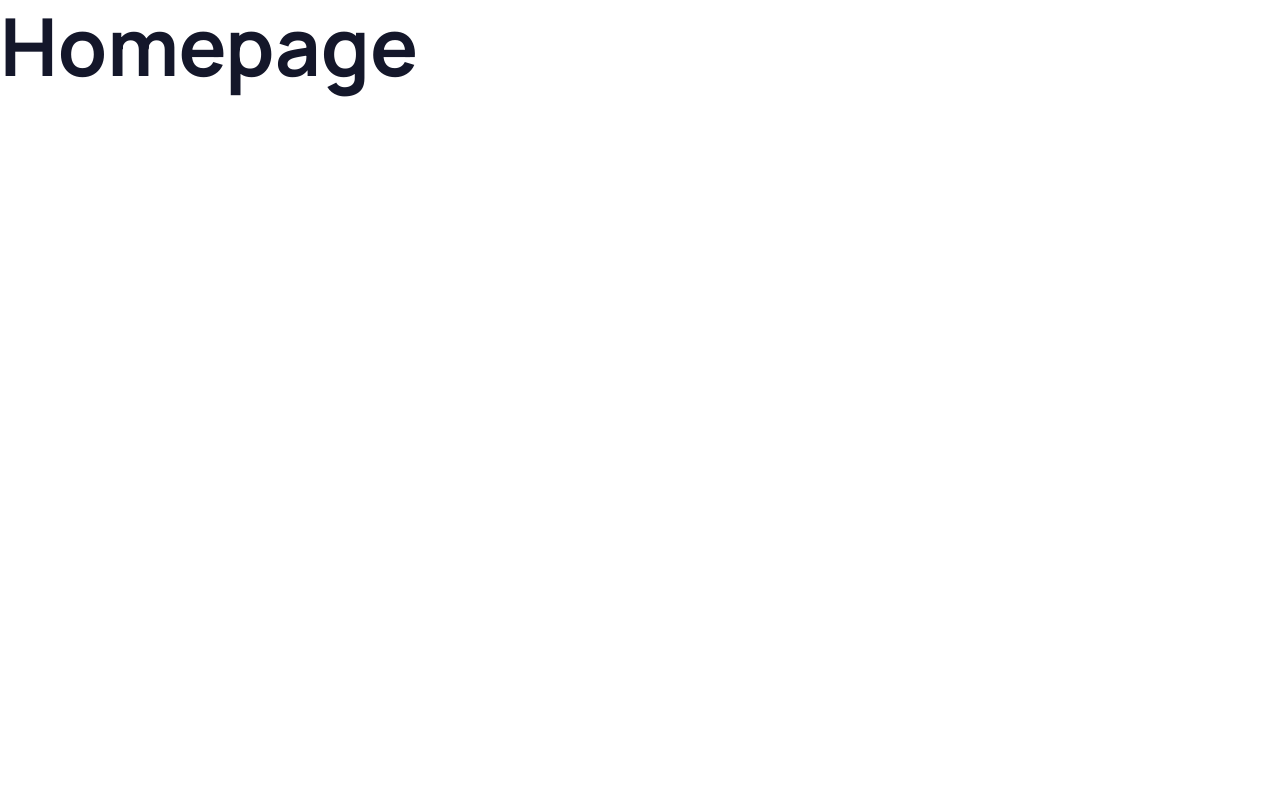
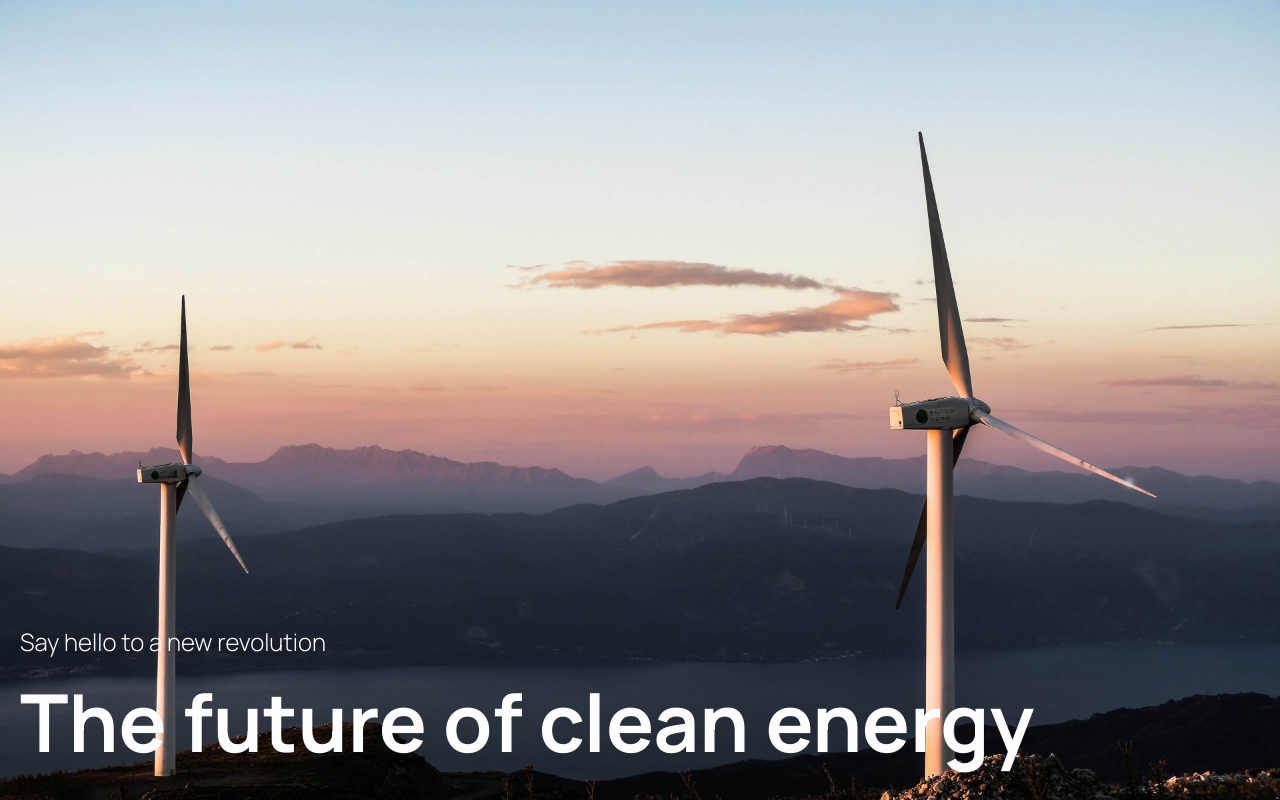
Before and after one commit to wolfpilot/planet-green-plc, a Next.js app: page / in a window 1280 px wide. Built offline with nearby package versions, Linux system fonts and the light colour scheme.

Commit message:
Add Hero component, layout and styling

```diff
--- a/src/app/layout.tsx
+++ b/src/app/layout.tsx
@@ -19,7 +19,7 @@ import DebugGrid from "@components/utils/DebugGrid/DebugGrid"
 import PageWrapper from "@components/layout/PageWrapper/PageWrapper"
 
 const manropeFont = Manrope({
-  weight: ["400", "700"],
+  weight: ["300", "700"],
   style: ["normal"],
   subsets: ["latin"],
   display: "swap",
--- a/src/app/page.tsx
+++ b/src/app/page.tsx
@@ -1,6 +1,9 @@
 // Types
 import { NextPage } from "next"
 
-const HomePage: NextPage = () => <h1>Homepage</h1>
+// Components
+import Hero from "@components/pages/website/hero/Hero"
+
+const HomePage: NextPage = () => <Hero />
 
 export default HomePage
--- /dev/null
+++ b/src/components/layout/Container/Container.tsx
@@ -0,0 +1,13 @@
+// Styles
+import * as S from "./styles"
+
+export interface Props {
+  children: React.ReactNode
+  className?: string
+}
+
+const Container: React.FC<Props> = ({ children, className }) => (
+  <S.Wrapper className={className}>{children}</S.Wrapper>
+)
+
+export default Container
--- /dev/null
+++ b/src/components/layout/Container/styles.ts
@@ -0,0 +1,11 @@
+"use client"
+
+import styled from "styled-components"
+
+export const Wrapper = styled.div`
+  width: 100%;
+  max-width: var(--max-content-width);
+  padding-right: var(--grid-offset-size);
+  padding-left: var(--grid-offset-size);
+  margin: 0 auto;
+`
--- /dev/null
+++ b/src/components/pages/website/hero/Hero.tsx
@@ -0,0 +1,23 @@
+// Assets
+import HeroImgSrc from "@public/media/photos/homepage-hero.jpg"
+
+// Styles
+import * as S from "./styles"
+
+// Components
+import Container from "@components/layout/Container/Container"
+
+const Hero: React.FC = () => (
+  <S.Wrapper>
+    <Container>
+      <S.Content>
+        <S.Tagline size="L">Say hello to a new revolution</S.Tagline>
+        <S.Title level="h1">The future of clean energy</S.Title>
+      </S.Content>
+    </Container>
+
+    <S.BackgroundImage src={HeroImgSrc} alt="" />
+  </S.Wrapper>
+)
+
+export default Hero
--- /dev/null
+++ b/src/components/pages/website/hero/styles.ts
@@ -0,0 +1,49 @@
+"use client"
+
+import Image from "next/image"
+import styled from "styled-components"
+
+// Styles
+import { mq } from "@styles/utils/mediaQueries"
+
+// Components
+import Heading from "@components/typography/Heading/Heading"
+import Text from "@components/typography/Text/Text"
+
+export const Wrapper = styled.div`
+  position: relative;
+  display: flex;
+  align-items: flex-end;
+  width: 100%;
+  height: 100vh;
+`
+
+export const Content = styled.div`
+  margin-bottom: var(--spacingL);
+  color: var(--c-white);
+
+  ${mq.from.L`
+    width: calc(10 * var(--grid-column-size) + 9 * var(--grid-gutter-size));
+    margin: 0 auto var(--spacingL);
+  `}
+`
+
+export const Title = styled(Heading)`
+  margin-bottom: 32px;
+`
+
+export const Tagline = styled(Text)`
+  margin-bottom: 20px;
+`
+
+export const BackgroundImage = styled(Image)`
+  position: absolute;
+  z-index: -1;
+  top: 0;
+  right: 0;
+  bottom: 0;
+  left: 0;
+  width: 100%;
+  height: 100%;
+  object-fit: cover;
+`
--- /dev/null
+++ b/src/components/typography/Heading/Heading.tsx
@@ -0,0 +1,19 @@
+export type HeadingTypes = "h1" | "h2" | "h3" | "h4" | "h5" | "h6"
+
+export interface IProps {
+  level: HeadingTypes
+  className?: string
+  children?: React.ReactNode
+}
+
+const Heading: React.FC<IProps> = ({ className, children, level }) => {
+  /**
+   * Infer the correct heading tag automatically
+   * ex: level h2 => <H2>...</H2>
+   */
+  const Tag = level
+
+  return <Tag className={className}>{children}</Tag>
+}
+
+export default Heading
--- /dev/null
+++ b/src/components/typography/Text/Text.tsx
@@ -0,0 +1,20 @@
+import React from "react"
+
+// Styles
+import * as S from "./styles"
+
+export type TextSizes = "S" | "M" | "L"
+
+interface IProps {
+  className?: string
+  children: React.ReactNode
+  size?: TextSizes
+}
+
+const Text: React.FC<IProps> = ({ className, children, size = "S" }) => (
+  <S.Wrapper size={size} className={className}>
+    {children}
+  </S.Wrapper>
+)
+
+export default Text
--- /dev/null
+++ b/src/components/typography/Text/styles.ts
@@ -0,0 +1,24 @@
+"use client"
+
+import styled from "styled-components"
+
+// Types
+import { TextSizes } from "./Text"
+
+// Styles
+import { textStyles } from "@styles/textStyles"
+
+export const Wrapper = styled.p<{ size: TextSizes }>`
+  ${({ size }) =>
+    size && size === "L"
+      ? textStyles.copyL
+      : size === "M"
+      ? textStyles.copyM
+      : textStyles.copyS};
+
+  white-space: pre-line;
+
+  &:last-child {
+    margin-bottom: 0;
+  }
+`
--- a/src/styles/base.ts
+++ b/src/styles/base.ts
@@ -122,9 +122,11 @@ export const base: any = css`
 
   body {
     ${textStyles.copyM};
+
     position: relative;
     color: var(--c-black);
     background: var(--c-pageColor);
+    font-weight: ${weights.light};
   }
 
   h1,
@@ -187,6 +189,7 @@ export const base: any = css`
   img {
     max-width: 100%;
     margin-bottom: 0;
+    line-height: 0;
   }
 
   video {
--- a/tsconfig.json
+++ b/tsconfig.json
@@ -33,7 +33,8 @@
       "@lib/*": ["src/lib/*"],
       "@styles/*": ["src/styles/*"],
       "@ts/*": ["src/types/*"],
-      "@utils/*": ["src/utils/*"]
+      "@utils/*": ["src/utils/*"],
+      "@public/*": ["public/*"]
     }
   },
   "include": [
```
Also changed, not shown: public/media/photos/homepage-hero.jpg (added).
